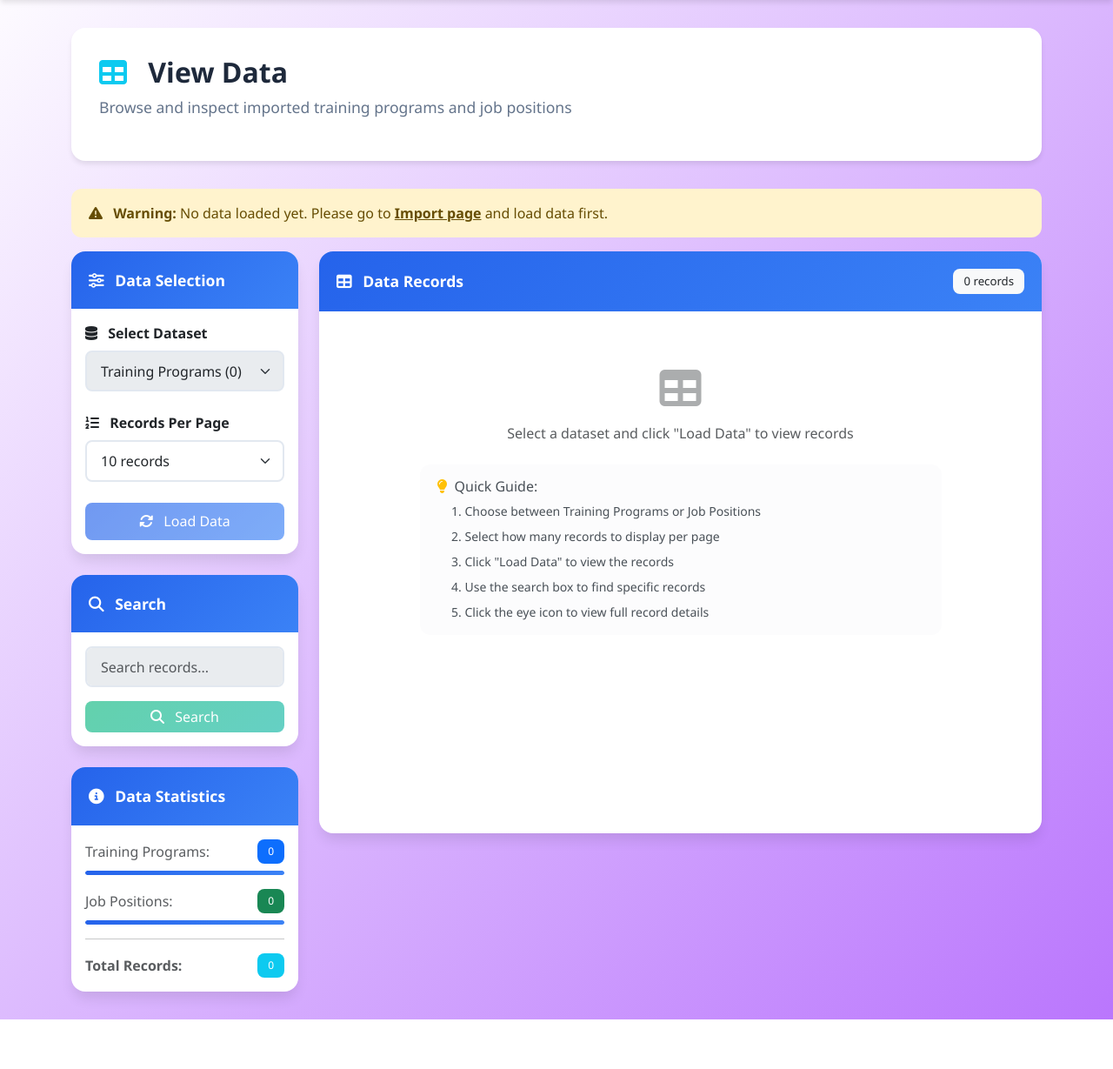
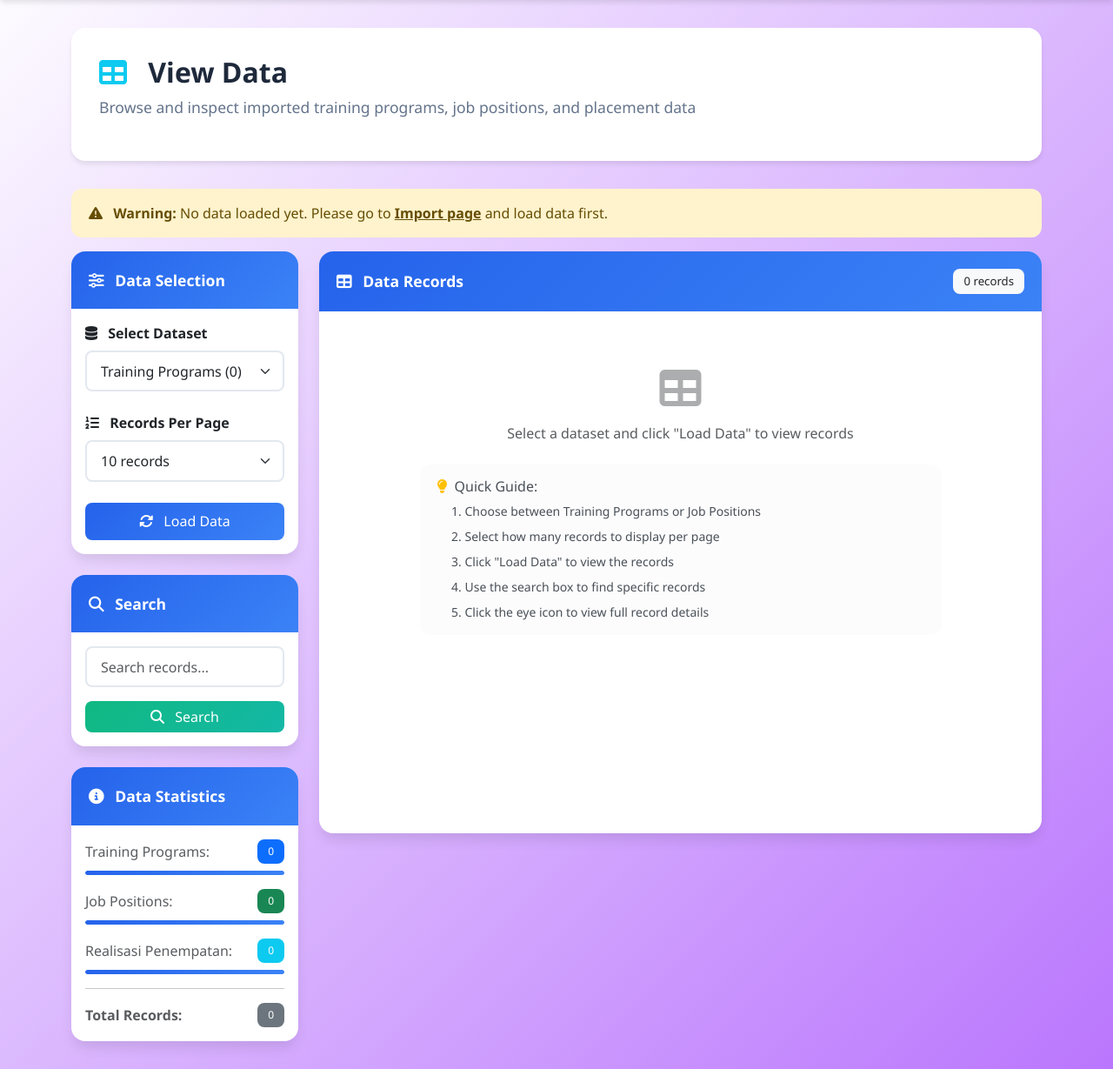
Before and after one commit to allanbil214/bbpvp_tfidf, a Flask app: page /view-data in a window 1280 px wide. Shown: the part 80-1309 px from the top of the page at 87% size. Before the commit the page ends 1252 px from the top, so only its background shows below. Run offline with Flask 3, Linux system fonts and the light colour scheme; some libraries are stand-ins or nearby versions.

Commit message:
feat: add realisasi data for viewing

```diff
--- a/web_version/routes/view_data.py
+++ b/web_version/routes/view_data.py
@@ -4,6 +4,7 @@ View Data routes
 
 from flask import Blueprint, render_template, jsonify # type: ignore
 from models.data_store import data_store
+import pandas as pd
 
 view_data_bp = Blueprint('view_data', __name__)
 
@@ -13,8 +14,11 @@ def view_data():
     return render_template('view_data.html',
                          has_training=data_store.has_training_data(),
                          has_jobs=data_store.has_job_data(),
+                         has_realisasi=data_store.has_realisasi_data(),
                          training_count=data_store.get_training_count(),
-                         job_count=data_store.get_job_count())
+                         job_count=data_store.get_job_count(),
+                         realisasi_count=data_store.get_realisasi_count())
+
 
 @view_data_bp.route('/api/get-data', methods=['POST'])
 def api_get_data():
@@ -31,15 +35,23 @@ def api_get_data():
                 return jsonify({'success': False, 'message': 'Training data not loaded'})
 
             # Get columns to display
-            display_columns = ['PROGRAM PELATIHAN', 'Tujuan/Kompetensi'] #, 'Deskripsi Program']
+            display_columns = ['NO', 'PROGRAM PELATIHAN', 'Tujuan/Kompetensi']
 
-        else:  # job
+        elif dataset_type == 'job':
             df = data_store.df_lowongan
             if df is None:
                 return jsonify({'success': False, 'message': 'Job data not loaded'})
 
             # Get columns to display
-            display_columns = ['Nama Jabatan', 'Deskripsi KBJI', 'Kompetensi']
+            display_columns = ['NO', 'Nama Jabatan', 'Deskripsi KBJI', 'Perkiraan Lowongan']
+
+        else:  # realisasi
+            df = data_store.df_realisasi
+            if df is None:
+                return jsonify({'success': False, 'message': 'Realisasi data not loaded'})
+
+            # Get columns to display
+            display_columns = ['No', 'Kejuruan', 'Program Pelatihan', 'Jumlah Peserta', 'Penempatan', '% Penempatan']
 
         # Calculate pagination
         total_records = len(df)
@@ -57,11 +69,15 @@ def api_get_data():
             for col in display_columns:
                 if col in row:
                     value = row[col]
-                    # Truncate long text for display
-                    if isinstance(value, str) and len(value) > 200:
-                        record[col] = value[:200] + '...'
+                    # Handle NaN values
+                    if pd.isna(value):
+                        record[col] = ''
                     else:
-                        record[col] = str(value) if value is not None else ''
+                        # Truncate long text for display
+                        if isinstance(value, str) and len(value) > 200:
+                            record[col] = value[:200] + '...'
+                        else:
+                            record[col] = str(value)
                 else:
                     record[col] = ''
             records.append(record)
@@ -70,6 +86,7 @@ def api_get_data():
             'success': True,
             'records': records,
             'columns': display_columns,
+            'dataset_type': dataset_type,
             'pagination': {
                 'page': page,
                 'per_page': per_page,
@@ -96,10 +113,14 @@ def api_get_record_detail():
             df = data_store.df_pelatihan
             if df is None:
                 return jsonify({'success': False, 'message': 'Training data not loaded'})
-        else:
+        elif dataset_type == 'job':
             df = data_store.df_lowongan
             if df is None:
                 return jsonify({'success': False, 'message': 'Job data not loaded'})
+        else:  # realisasi
+            df = data_store.df_realisasi
+            if df is None:
+                return jsonify({'success': False, 'message': 'Realisasi data not loaded'})
 
         if record_idx >= len(df):
             return jsonify({'success': False, 'message': 'Record index out of range'})
@@ -110,10 +131,15 @@ def api_get_record_detail():
         detail = {'index': record_idx}
         for col in df.columns:
             value = record[col]
-            if isinstance(value, (list, dict)):
+            if pd.isna(value):
+                detail[col] = ''
+            elif isinstance(value, (list, dict)):
                 detail[col] = str(value)
             else:
-                detail[col] = str(value) if value is not None else ''
+                detail[col] = str(value)
+
+        # Add dataset type to response
+        detail['dataset_type'] = dataset_type
 
         return jsonify({
             'success': True,
@@ -134,10 +160,13 @@ def api_search_data():
 
         if dataset_type == 'training':
             df = data_store.df_pelatihan
-            search_columns = ['PROGRAM PELATIHAN', 'Tujuan/Kompetensi'] #, 'Deskripsi Program']
-        else:
+            search_columns = ['PROGRAM PELATIHAN', 'Tujuan/Kompetensi']
+        elif dataset_type == 'job':
             df = data_store.df_lowongan
             search_columns = ['Nama Jabatan', 'Deskripsi KBJI', 'Kompetensi']
+        else:  # realisasi
+            df = data_store.df_realisasi
+            search_columns = ['Kejuruan', 'Program Pelatihan', '% Penempatan']
 
         if df is None:
             return jsonify({'success': False, 'message': 'Data not loaded'})
@@ -155,24 +184,117 @@ def api_search_data():
 
             if match:
                 record = {'index': int(idx)}
-                for col in search_columns:
-                    if col in row:
-                        value = row[col]
-                        if isinstance(value, str) and len(value) > 200:
-                            record[col] = value[:200] + '...'
+                if dataset_type == 'realisasi':
+                    # For realisasi, show different columns
+                    display_columns = ['No', 'Kejuruan', 'Program Pelatihan', 'Jumlah Peserta', 'Penempatan', '% Penempatan']
+                    for col in display_columns:
+                        if col in row:
+                            value = row[col]
+                            if pd.isna(value):
+                                record[col] = ''
+                            else:
+                                if isinstance(value, str) and len(value) > 100:
+                                    record[col] = value[:100] + '...'
+                                else:
+                                    record[col] = str(value)
                         else:
-                            record[col] = str(value) if value is not None else ''
-                    else:
-                        record[col] = ''
+                            record[col] = ''
+                else:
+                    for col in search_columns:
+                        if col in row:
+                            value = row[col]
+                            if pd.isna(value):
+                                record[col] = ''
+                            else:
+                                if isinstance(value, str) and len(value) > 100:
+                                    record[col] = value[:100] + '...'
+                                else:
+                                    record[col] = str(value)
+                        else:
+                            record[col] = ''
                 matching_records.append(record)
 
         return jsonify({
             'success': True,
             'records': matching_records,
-            'columns': search_columns,
-            'total_found': len(matching_records)
+            'columns': search_columns if dataset_type != 'realisasi' else ['No', 'Kejuruan', 'Program Pelatihan', 'Jumlah Peserta', 'Penempatan', '% Penempatan'],
+            'total_found': len(matching_records),
+            'dataset_type': dataset_type
         })
 
     except Exception as e:
         print(f"Error searching data: {e}")
         return jsonify({'success': False, 'message': str(e)})
+
+@view_data_bp.route('/api/get-statistics', methods=['POST'])
+def api_get_statistics():
+    """Get statistics for realisasi data"""
+    try:
+        from flask import request
+        dataset_type = request.json.get('dataset', 'training')
+
+        if dataset_type != 'realisasi':
+            return jsonify({'success': True, 'statistics': None})
+
+        df = data_store.df_realisasi
+        if df is None:
+            return jsonify({'success': False, 'message': 'Realisasi data not loaded'})
+
+        # Calculate statistics
+        statistics = {}
+
+        if 'Jumlah Peserta' in df.columns:
+            total_peserta = df['Jumlah Peserta'].sum()
+            statistics['total_peserta'] = int(total_peserta)
+
+        if 'Penempatan' in df.columns:
+            total_penempatan = df['Penempatan'].sum()
+            statistics['total_penempatan'] = int(total_penempatan)
+
+            # Calculate placement rate
+            if total_peserta > 0:
+                placement_rate = (total_penempatan / total_peserta) * 100
+                statistics['placement_rate'] = round(placement_rate, 2)
+
+        if '% Penempatan' in df.columns:
+            try:
+                # Find top 3 programs by placement rate
+                df_temp = df.copy()
+                # Convert percentage string to float
+                df_temp['% Penempatan_float'] = df_temp['% Penempatan'].str.replace('%', '').astype(float)
+                top_programs = df_temp.nlargest(3, '% Penempatan_float')
+
+                top_programs_list = []
+                for _, row in top_programs.iterrows():
+                    top_programs_list.append({
+                        'program': row['Program Pelatihan'],
+                        'rate': row['% Penempatan'],
+                        'peserta': int(row['Jumlah Peserta']),
+                        'penempatan': int(row['Penempatan'])
+                    })
+                statistics['top_programs'] = top_programs_list
+
+                # Find programs with lowest placement rate (excluding 0%)
+                non_zero = df_temp[df_temp['% Penempatan_float'] > 0]
+                if len(non_zero) > 0:
+                    bottom_programs = non_zero.nsmallest(3, '% Penempatan_float')
+                    bottom_programs_list = []
+                    for _, row in bottom_programs.iterrows():
+                        bottom_programs_list.append({
+                            'program': row['Program Pelatihan'],
+                            'rate': row['% Penempatan'],
+                            'peserta': int(row['Jumlah Peserta']),
+                            'penempatan': int(row['Penempatan'])
+                        })
+                    statistics['bottom_programs'] = bottom_programs_list
+            except Exception as e:
+                print(f"Error calculating placement rates: {e}")
+
+        return jsonify({
+            'success': True,
+            'statistics': statistics
+        })
+
+    except Exception as e:
+        print(f"Error getting statistics: {e}")
+        return jsonify({'success': False, 'message': str(e)})
--- a/web_version/static/js/view_data.js
+++ b/web_version/static/js/view_data.js
@@ -49,9 +49,114 @@ function attachEventHandlers() {
 }
 
 function updateDataTitle() {
-    const title = currentDataset === 'training' ?
-        'Training Programs Data' : 'Job Positions Data';
-    $('#dataTitle').text(title);
+    const titles = {
+        'training': 'Training Programs Data',
+        'job': 'Job Positions Data',
+        'realisasi': 'Realisasi Penempatan Data'
+    };
+    $('#dataTitle').text(titles[currentDataset] || 'Data Records');
+}
+
+function loadStatistics() {
+    if (currentDataset !== 'realisasi') return;
+
+    makeRequest('/api/get-statistics', 'POST', {
+        dataset: currentDataset
+    }, {
+        onSuccess: function(response) {
+            if (response.success && response.statistics) {
+                displayStatistics(response.statistics);
+            }
+        }
+    });
+}
+
+function displayStatistics(stats) {
+    let html = '';
+
+    if (stats.total_peserta && stats.total_penempatan) {
+        html += `
+            <div class="mb-3">
+                <h6 class="fw-bold mb-2"><i class="fas fa-users me-2 text-primary"></i>Participant Summary</h6>
+                <div class="d-flex justify-content-between mb-1">
+                    <span>Total Participants:</span>
+                    <span class="fw-bold">${stats.total_peserta.toLocaleString()}</span>
+                </div>
+                <div class="d-flex justify-content-between mb-1">
+                    <span>Total Placed:</span>
+                    <span class="fw-bold text-success">${stats.total_penempatan.toLocaleString()}</span>
+                </div>
+                <div class="d-flex justify-content-between mb-2">
+                    <span>Overall Placement Rate:</span>
+                    <span class="fw-bold text-primary">${stats.placement_rate}%</span>
+                </div>
+                <div class="progress" style="height: 10px;">
+                    <div class="progress-bar bg-success"
+                         style="width: ${stats.placement_rate}%"
+                         role="progressbar">
+                    </div>
+                </div>
+            </div>
+            <hr>
+        `;
+    }
+
+    if (stats.top_programs && stats.top_programs.length > 0) {
+        html += `
+            <div class="mb-3">
+                <h6 class="fw-bold mb-2"><i class="fas fa-trophy me-2 text-warning"></i>Top 3 Programs</h6>
+                <div class="list-group">
+        `;
+
+        stats.top_programs.forEach((program, index) => {
+            const medal = index === 0 ? '🥇' : index === 1 ? '🥈' : '🥉';
+            html += `
+                <div class="list-group-item list-group-item-action">
+                    <div class="d-flex w-100 justify-content-between">
+                        <h6 class="mb-1">${medal} ${program.program}</h6>
+                        <small class="text-success fw-bold">${program.rate}</small>
+                    </div>
+                    <small class="text-muted">
+                        ${program.penempatan} placed / ${program.peserta} participants
+                    </small>
+                </div>
+            `;
+        });
+
+        html += `
+                </div>
+            </div>
+        `;
+    }
+
+    if (stats.bottom_programs && stats.bottom_programs.length > 0) {
+        html += `
+            <div class="mb-3">
+                <h6 class="fw-bold mb-2"><i class="fas fa-exclamation-triangle me-2 text-danger"></i>Need Improvement</h6>
+                <div class="list-group">
+        `;
+
+        stats.bottom_programs.forEach((program, index) => {
+            html += `
+                <div class="list-group-item list-group-item-action">
+                    <div class="d-flex w-100 justify-content-between">
+                        <h6 class="mb-1">${program.program}</h6>
+                        <small class="text-danger fw-bold">${program.rate}</small>
+                    </div>
+                    <small class="text-muted">
+                        ${program.penempatan} placed / ${program.peserta} participants
+                    </small>
+                </div>
+            `;
+        });
+
+        html += `
+                </div>
+            </div>
+        `;
+    }
+
+    $('#statisticsContent').html(html);
 }
 
 function loadData() {
@@ -63,6 +168,14 @@ function loadData() {
         .html('<i class="fas fa-spinner fa-spin me-2"></i>Loading...');
 
     updateDataTitle();
+
+    // Show/hide statistics panel based on dataset
+    if (currentDataset === 'realisasi') {
+        $('#statisticsPanel').show();
+        loadStatistics();
+    } else {
+        $('#statisticsPanel').hide();
+    }
 
     makeRequest('/api/get-data', 'POST', {
         dataset: currentDataset,
@@ -167,8 +280,17 @@ function displayData(response) {
 
         columns.forEach(col => {
             const value = record[col] || '';
-            const displayValue = value.length > 150 ? value.substring(0, 150) + '...' : value;
-            html += `<td><small>${displayValue}</small></td>`;
+            // For realisasi, handle numeric columns differently
+            if (currentDataset === 'realisasi' && ['Jumlah Peserta', 'Penempatan'].includes(col)) {
+                html += `<td class="text-end"><strong>${value}</strong></td>`;
+            } else if (currentDataset === 'realisasi' && col === '% Penempatan') {
+                const rate = parseFloat(value.replace('%', '')) || 0;
+                const colorClass = rate >= 60 ? 'text-success' : rate >= 40 ? 'text-warning' : 'text-danger';
+                html += `<td class="text-end fw-bold ${colorClass}">${value}</td>`;
+            } else {
+                const displayValue = value.length > 100 ? value.substring(0, 100) + '...' : value;
+                html += `<td><small>${displayValue}</small></td>`;
+            }
         });
 
         html += `<td>
--- a/web_version/templates/view_data.html
+++ b/web_version/templates/view_data.html
@@ -8,10 +8,10 @@
         <i class="fas fa-table text-info me-3"></i>
         View Data
     </h1>
-    <p class="page-subtitle">Browse and inspect imported training programs and job positions</p>
+    <p class="page-subtitle">Browse and inspect imported training programs, job positions, and placement data</p>
 </div>
 
-{% if not has_training and not has_jobs %}
+{% if not has_training and not has_jobs and not has_realisasi %}
 <div class="alert alert-warning">
     <i class="fas fa-exclamation-triangle me-2"></i>
     <strong>Warning:</strong> No data loaded yet.
@@ -33,12 +33,15 @@
                         <i class="fas fa-database me-2"></i>
                         Select Dataset
                     </label>
-                    <select class="form-select" id="datasetSelect" {% if not has_training %}disabled{% endif %}>
+                    <select class="form-select" id="datasetSelect">
                         <option value="training" {% if has_training %}selected{% endif %}>
                             Training Programs ({{ training_count }})
                         </option>
-                        <option value="job" {% if has_jobs %}{% else %}disabled{% endif %}>
+                        <option value="job" {% if has_jobs %}{% endif %}>
                             Job Positions ({{ job_count }})
+                        </option>
+                        <option value="realisasi" {% if has_realisasi %}selected{% endif %}>
+                            Realisasi Penempatan ({{ realisasi_count }})
                         </option>
                     </select>
                 </div>
@@ -57,7 +60,7 @@
                 </div>
 
                 <div class="d-grid gap-2">
-                    <button class="btn btn-primary" id="btnLoadData" {% if not has_training %}disabled{% endif %}>
+                    <button class="btn btn-primary" id="btnLoadData">
                         <i class="fas fa-sync-alt me-2"></i>
                         Load Data
                     </button>
@@ -73,10 +76,10 @@
             <div class="card-body">
                 <div class="mb-3">
                     <input type="text" class="form-control" id="searchInput"
-                           placeholder="Search records..." {% if not has_training %}disabled{% endif %}>
+                           placeholder="Search records...">
                 </div>
                 <div class="d-grid gap-2">
-                    <button class="btn btn-success" id="btnSearch" {% if not has_training %}disabled{% endif %}>
+                    <button class="btn btn-success" id="btnSearch">
                         <i class="fas fa-search me-2"></i>
                         Search
                     </button>
@@ -114,12 +117,33 @@
                     </div>
                 </div>
 
+                <div class="mb-3">
+                    <div class="d-flex justify-content-between align-items-center mb-2">
+                        <span class="text-muted">Realisasi Penempatan:</span>
+                        <span class="badge bg-info" id="statRealisasi">{{ realisasi_count }}</span>
+                    </div>
+                    <div class="progress" style="height: 5px;">
+                        <div class="progress-bar bg-info" style="width: 100%;"></div>
+                    </div>
+                </div>
+
                 <hr>
 
                 <div class="d-flex justify-content-between align-items-center">
                     <span class="text-muted"><strong>Total Records:</strong></span>
-                    <span class="badge bg-info" id="statTotal">{{ training_count + job_count }}</span>
+                    <span class="badge bg-secondary" id="statTotal">{{ training_count + job_count + realisasi_count }}</span>
                 </div>
+            </div>
+        </div>
+
+        <!-- Statistics Panel (for realisasi only) -->
+        <div class="card mt-4" id="statisticsPanel" style="display: none;">
+            <div class="card-header">
+                <i class="fas fa-chart-bar me-2"></i>
+                Placement Statistics
+            </div>
+            <div class="card-body" id="statisticsContent">
+                <!-- Statistics will be loaded here -->
             </div>
         </div>
     </div>
```
Also changed, not shown: app_v2.py (+86 -2 lines).
